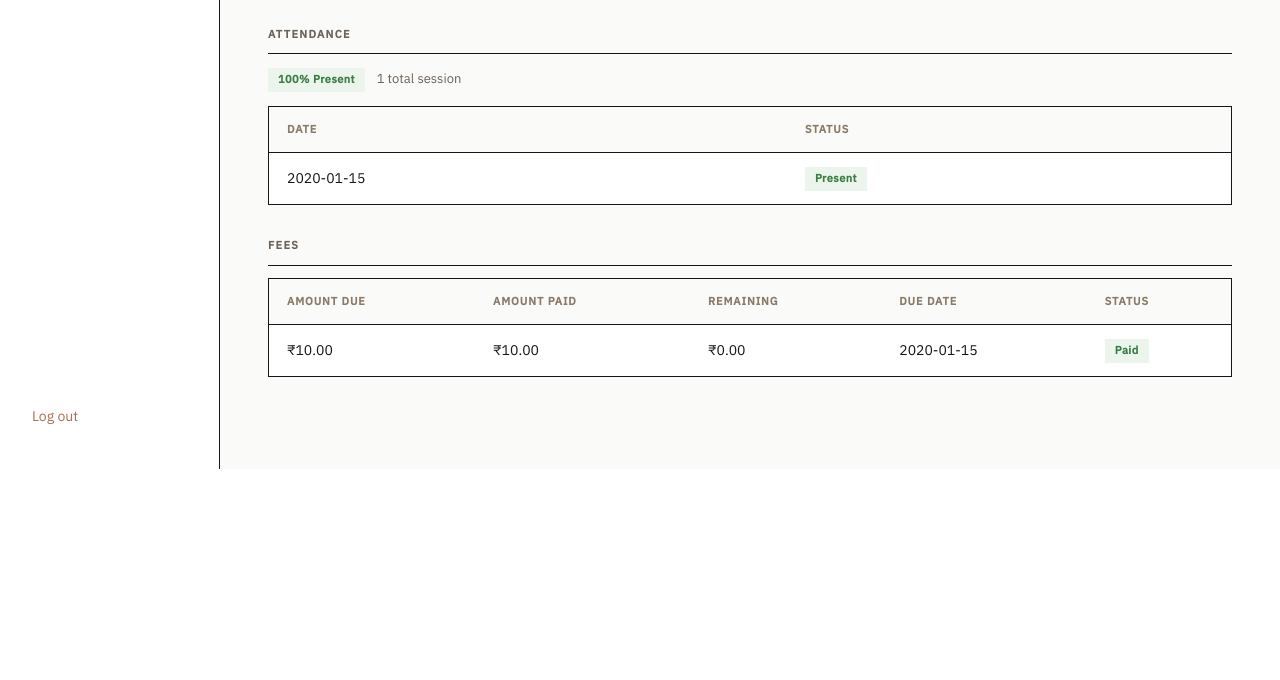
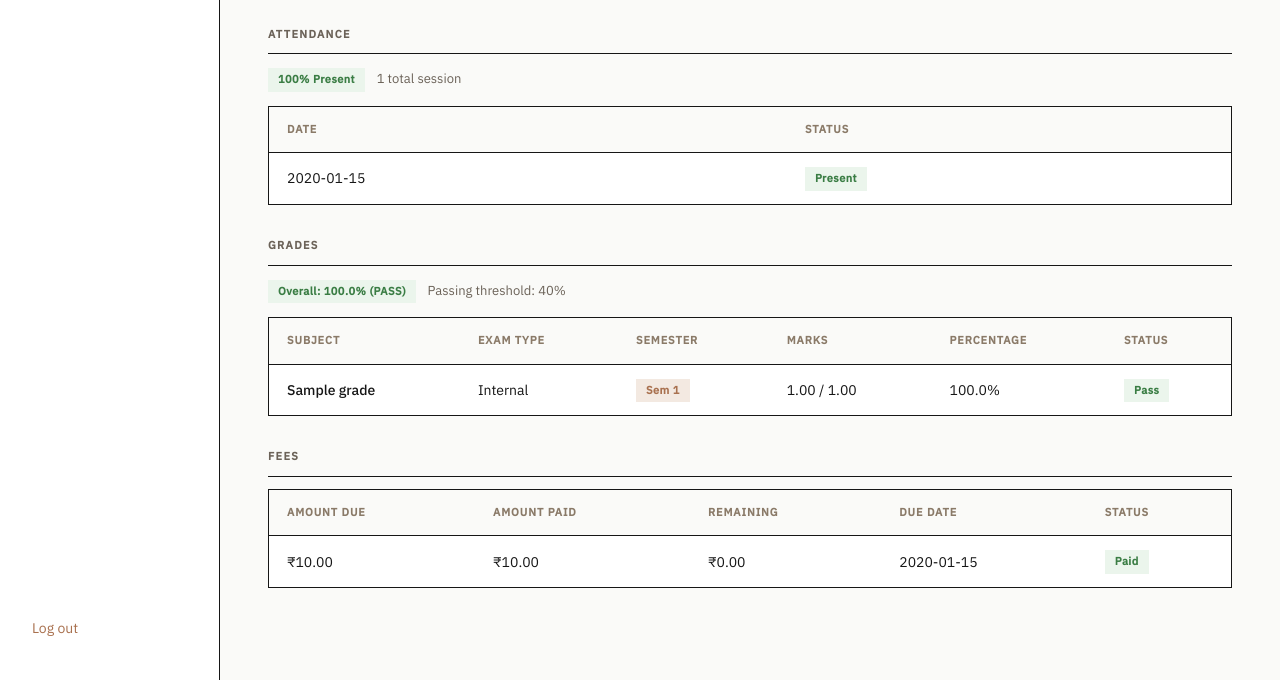
Before and after one commit to sayanawari12/StudentManagement, a Flask app: page /students/1 in a window 1280 px wide. Shown: the part 475-1155 px from the top of the page. Before the commit the page ends 944 px from the top, so only its background shows below. Run offline with Flask 3, Linux system fonts and the light colour scheme; the visitor is signed in with stand-in values (Sample User, id 1); data comes from the database, SQL or seed files in the repository; both versions use the stored data as it was after the commit; tables that the repository leaves empty hold one stand-in row (values such as "Sample post"); some libraries are stand-ins or nearby versions.

Commit message:
feat: add Exams & Grades feature (schema, queries, routes, templates)

```diff
--- a/app.py
+++ b/app.py
@@ -245,6 +245,23 @@ def student_details(record_id):
         present_count = sum(1 for r in attendance_records if r["status"] == "Present")
         attendance_pct = round(present_count / len(attendance_records) * 100)
 
+    # Grades section data
+    PASSING_THRESHOLD = 40.0  # Defined here for easy modification
+    try:
+        grade_records = database.get_student_grades(record_id)
+        raw_grade_pct = database.get_grade_summary(record_id)
+        grade_summary_pct = round(float(raw_grade_pct), 1) if raw_grade_pct else 0.0
+    except Error:
+        grade_records = []
+        grade_summary_pct = 0.0
+
+    for g in grade_records:
+        obtained = float(g["marks_obtained"])
+        maximum = float(g["max_marks"]) if g["max_marks"] and float(g["max_marks"]) > 0 else 100.0
+        pct = (obtained / maximum) * 100.0
+        g["percentage"] = round(pct, 1)
+        g["passed"] = (pct >= PASSING_THRESHOLD)
+
     # Fees section data
     try:
         fee_records = database.get_student_fees(record_id)
@@ -268,6 +285,9 @@ def student_details(record_id):
         student=student,
         attendance_records=attendance_records,
         attendance_pct=attendance_pct,
+        grade_records=grade_records,
+        grade_summary_pct=grade_summary_pct,
+        passing_threshold=PASSING_THRESHOLD,
         fee_records=fee_records,
     )
 
@@ -406,6 +426,114 @@ def attendance_history(record_id):
         records=records,
         pct=pct,
     )
+
+
+# ---------------------------------------------------------------------------
+# Grades routes
+# ---------------------------------------------------------------------------
+
+def validate_grade_form(form):
+    """Server-side validation for grade entry."""
+    errors = []
+    subject = form.get("subject", "").strip()
+    exam_type = form.get("exam_type", "").strip()
+    marks_obtained_str = form.get("marks_obtained", "").strip()
+    max_marks_str = form.get("max_marks", "100").strip()
+    semester_str = form.get("semester", "").strip()
+
+    if not subject:
+        errors.append("Subject name is required.")
+    elif len(subject) > 100:
+        errors.append("Subject name must be 100 characters or fewer.")
+
+    valid_exam_types = ("Internal", "Mid-term", "Final")
+    if not exam_type:
+        errors.append("Exam type is required.")
+    elif exam_type not in valid_exam_types:
+        errors.append("Invalid exam type selected.")
+
+    marks_obtained = None
+    if not marks_obtained_str:
+        errors.append("Marks obtained is required.")
+    else:
+        try:
+            marks_obtained = Decimal(marks_obtained_str)
+            if marks_obtained < 0:
+                errors.append("Marks obtained cannot be negative.")
+        except Exception:
+            errors.append("Marks obtained must be a valid number.")
+
+    max_marks = None
+    if not max_marks_str:
+        errors.append("Maximum marks is required.")
+    else:
+        try:
+            max_marks = Decimal(max_marks_str)
+            if max_marks <= 0:
+                errors.append("Maximum marks must be greater than zero.")
+        except Exception:
+            errors.append("Maximum marks must be a valid number.")
+
+    if marks_obtained is not None and max_marks is not None:
+        if marks_obtained > max_marks:
+            errors.append("Marks obtained cannot exceed maximum marks.")
+
+    if not semester_str:
+        errors.append("Semester is required.")
+    elif not semester_str.isdigit() or not (1 <= int(semester_str) <= 6):
+        errors.append("Semester must be a number between 1 and 6.")
+
+    return errors
+
+
+@app.route("/grades/add/<int:record_id>", methods=["GET", "POST"])
+@role_required("admin", "teacher")
+def grades_add(record_id):
+    try:
+        student = database.get_student_by_id(record_id)
+    except Error:
+        flash("Could not reach the database.", "error")
+        return redirect(url_for("students"))
+
+    if not student:
+        flash("Student not found.", "error")
+        return redirect(url_for("students"))
+
+    if request.method == "POST":
+        form = request.form
+        errors = validate_grade_form(form)
+
+        if errors:
+            for error in errors:
+                flash(error, "error")
+            return render_template("grades_add.html", student=student, form=form)
+
+        recorded_by = session.get("linked_student_id") or _get_user_id()
+
+        try:
+            database.insert_grade({
+                "stud_id":        record_id,
+                "subject":        form.get("subject", "").strip(),
+                "exam_type":      form.get("exam_type", "").strip(),
+                "marks_obtained": Decimal(form.get("marks_obtained", "").strip()),
+                "max_marks":       Decimal(form.get("max_marks", "100").strip()),
+                "semester":       int(form.get("semester", "").strip()),
+                "recorded_by":    recorded_by,
+            })
+            flash("Grade recorded successfully.", "success")
+            return redirect(url_for("student_details", record_id=record_id))
+        except Error as e:
+            flash(f"Database error: {e}", "error")
+            return render_template("grades_add.html", student=student, form=form)
+
+    return render_template("grades_add.html", student=student, form={"max_marks": "100.00"})
+
+
+@app.route("/grades/<int:record_id>")
+@role_required("admin", "teacher", "student")
+def grades_view(record_id):
+    _assert_own_record(record_id)
+    return redirect(url_for("student_details", record_id=record_id))
 
 
 def _get_user_id():
--- a/database.py
+++ b/database.py
@@ -377,3 +377,66 @@ def get_total_dues():
     finally:
         cursor.close()
         conn.close()
+
+
+# ---------------------------------------------------------------------------
+# Grades queries
+# NOTE: stud_id = students.id (INT PK), NOT students.student_id (VARCHAR roll)
+# ---------------------------------------------------------------------------
+
+def insert_grade(data):
+    """Insert a new grade record for a student."""
+    conn = get_db_connection()
+    cursor = conn.cursor()
+    try:
+        cursor.execute(
+            """INSERT INTO grades
+                   (stud_id, subject, exam_type, marks_obtained, max_marks, semester, recorded_by)
+               VALUES (%s, %s, %s, %s, %s, %s, %s)""",
+            (data["stud_id"], data["subject"], data["exam_type"],
+             data["marks_obtained"], data["max_marks"], data["semester"],
+             data["recorded_by"])
+        )
+        conn.commit()
+    finally:
+        cursor.close()
+        conn.close()
+
+
+def get_student_grades(stud_id):
+    """Return all grade records for a student ordered by semester, then subject."""
+    conn = get_db_connection()
+    cursor = conn.cursor(dictionary=True)
+    try:
+        cursor.execute(
+            """SELECT id, stud_id, subject, exam_type, marks_obtained, max_marks,
+                      semester, recorded_by, created_at
+               FROM grades
+               WHERE stud_id = %s
+               ORDER BY semester ASC, subject ASC""",
+            (stud_id,)
+        )
+        return cursor.fetchall()
+    finally:
+        cursor.close()
+        conn.close()
+
+
+def get_grade_summary(stud_id):
+    """Calculate overall percentage across all grade rows for a student.
+    Returns 0 instead of NULL when the student has no grades yet.
+    """
+    conn = get_db_connection()
+    cursor = conn.cursor(dictionary=True)
+    try:
+        cursor.execute(
+            """SELECT COALESCE(SUM(marks_obtained) / NULLIF(SUM(max_marks), 0) * 100, 0) AS overall_percentage
+               FROM grades
+               WHERE stud_id = %s""",
+            (stud_id,)
+        )
+        row = cursor.fetchone()
+        return row["overall_percentage"] if row else 0
+    finally:
+        cursor.close()
+        conn.close()
--- a/static/css/style.css
+++ b/static/css/style.css
@@ -425,6 +425,14 @@ tbody tr:hover { background: var(--accent-soft); }
   background: var(--danger-soft);
   color: var(--danger);
 }
+.badge-pass {
+  background: var(--success-soft);
+  color: var(--success);
+}
+.badge-fail {
+  background: var(--danger-soft);
+  color: var(--danger);
+}
 
 .table-actions {
   display: flex;
--- a/templates/base.html
+++ b/templates/base.html
@@ -22,7 +22,7 @@
         {# Students list — admin + teacher only #}
         {% if session.get('role') in ('admin', 'teacher') %}
           <a href="{{ url_for('students') }}"
-             class="{{ 'active' if request.endpoint in ['students', 'student_details', 'edit_student'] else '' }}">Students</a>
+             class="{{ 'active' if request.endpoint in ['students', 'student_details', 'edit_student', 'grades_add', 'fees_create', 'fees_pay'] else '' }}">Students</a>
         {% endif %}
 
         {# Add student — admin only #}
--- a/templates/student_details.html
+++ b/templates/student_details.html
@@ -104,6 +104,68 @@
     {% endif %}
   {% endif %}
 
+  {# ── Grades section ────────────────────────────────────────────── #}
+  {# Visible to admin + teacher + linked student (same guard as Attendance) #}
+  {% if session.get('role') in ('admin', 'teacher') or session.get('linked_student_id') == student.id %}
+    <h2 class="section-title" style="margin-top: 32px;">Grades</h2>
+
+    {% if session.get('role') in ('admin', 'teacher') %}
+      <div style="margin-bottom: 14px;">
+        <a href="{{ url_for('grades_add', record_id=student.id) }}" class="btn btn-primary btn-sm">
+          + Add Grade
+        </a>
+      </div>
+    {% endif %}
+
+    {% if grade_records %}
+      <div style="margin-bottom: 14px;">
+        <span class="badge badge-{% if grade_summary_pct >= passing_threshold %}pass{% else %}fail{% endif %}">
+          Overall: {{ grade_summary_pct }}% ({{ 'PASS' if grade_summary_pct >= passing_threshold else 'FAIL' }})
+        </span>
+        <span style="margin-left: 8px; font-size: 13px; color: var(--text-secondary);">
+          Passing threshold: {{ passing_threshold|int }}%
+        </span>
+      </div>
+      <div class="table-wrap">
+        <table>
+          <thead>
+            <tr>
+              <th>Subject</th>
+              <th>Exam Type</th>
+              <th>Semester</th>
+              <th>Marks</th>
+              <th>Percentage</th>
+              <th>Status</th>
+            </tr>
+          </thead>
+          <tbody>
+            {% for grade in grade_records %}
+              <tr>
+                <td style="font-weight: 500;">{{ grade.subject }}</td>
+                <td>{{ grade.exam_type }}</td>
+                <td><span class="badge">Sem {{ grade.semester }}</span></td>
+                <td>{{ grade.marks_obtained }} / {{ grade.max_marks }}</td>
+                <td>{{ grade.percentage }}%</td>
+                <td>
+                  <span class="badge badge-{{ 'pass' if grade.passed else 'fail' }}">
+                    {{ 'Pass' if grade.passed else 'Fail' }}
+                  </span>
+                </td>
+              </tr>
+            {% endfor %}
+          </tbody>
+        </table>
+      </div>
+    {% else %}
+      <div class="table-wrap">
+        <div class="empty-state">
+          <strong>No grade records yet</strong>
+          Grade records appear here once exam marks are added.
+        </div>
+      </div>
+    {% endif %}
+  {% endif %}
+
   {# ── Fees section ──────────────────────────────────────────── #}
   {# Fix 6: teacher excluded — admin + linked student only #}
   {% if session.get('role') == 'admin' or session.get('linked_student_id') == student.id %}
```
Also changed, not shown: migrate.py (+17 -0 lines), schema.sql (+19 -0 lines), templates/grades_add.html (added, +80 -0 lines).
